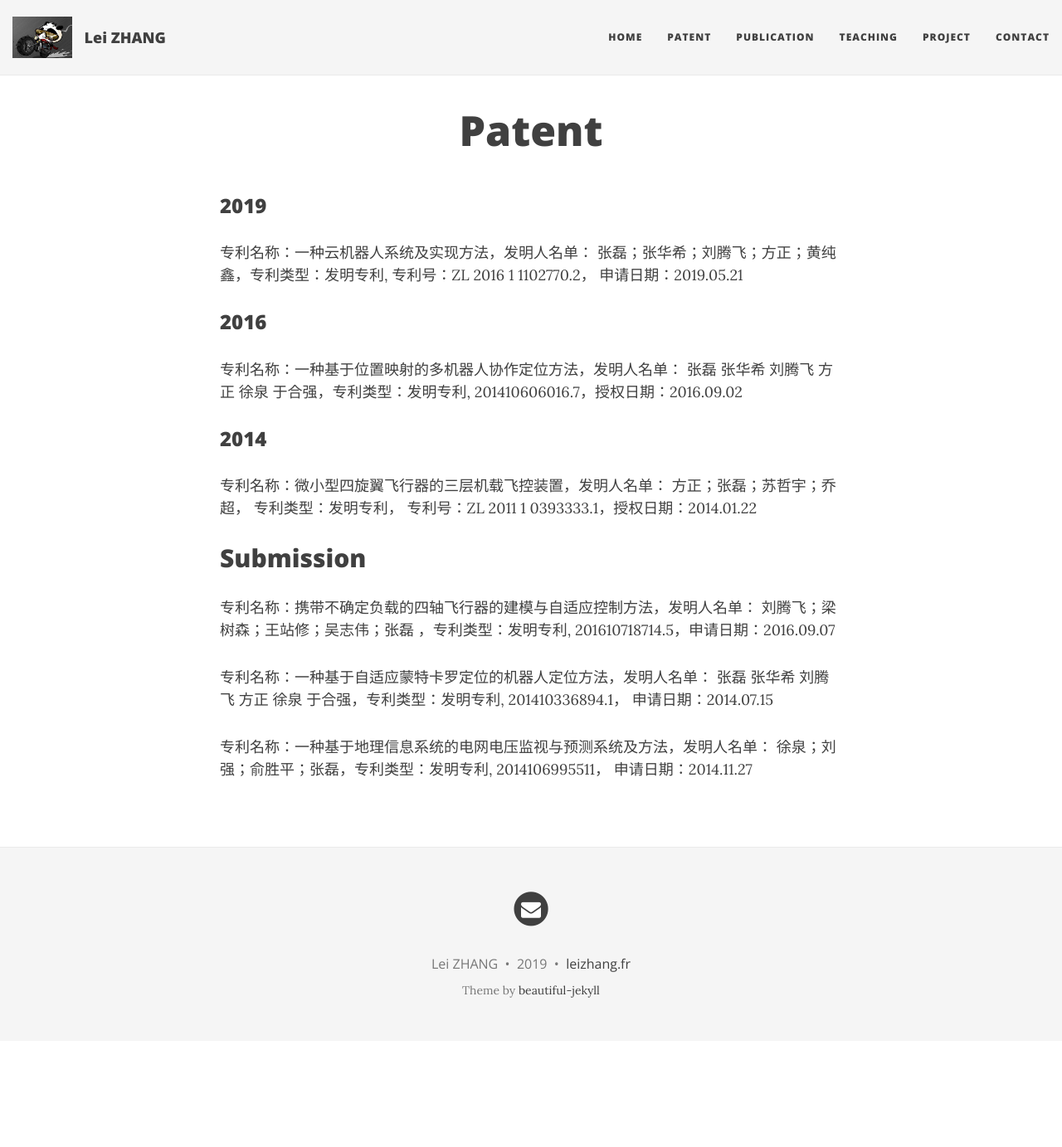
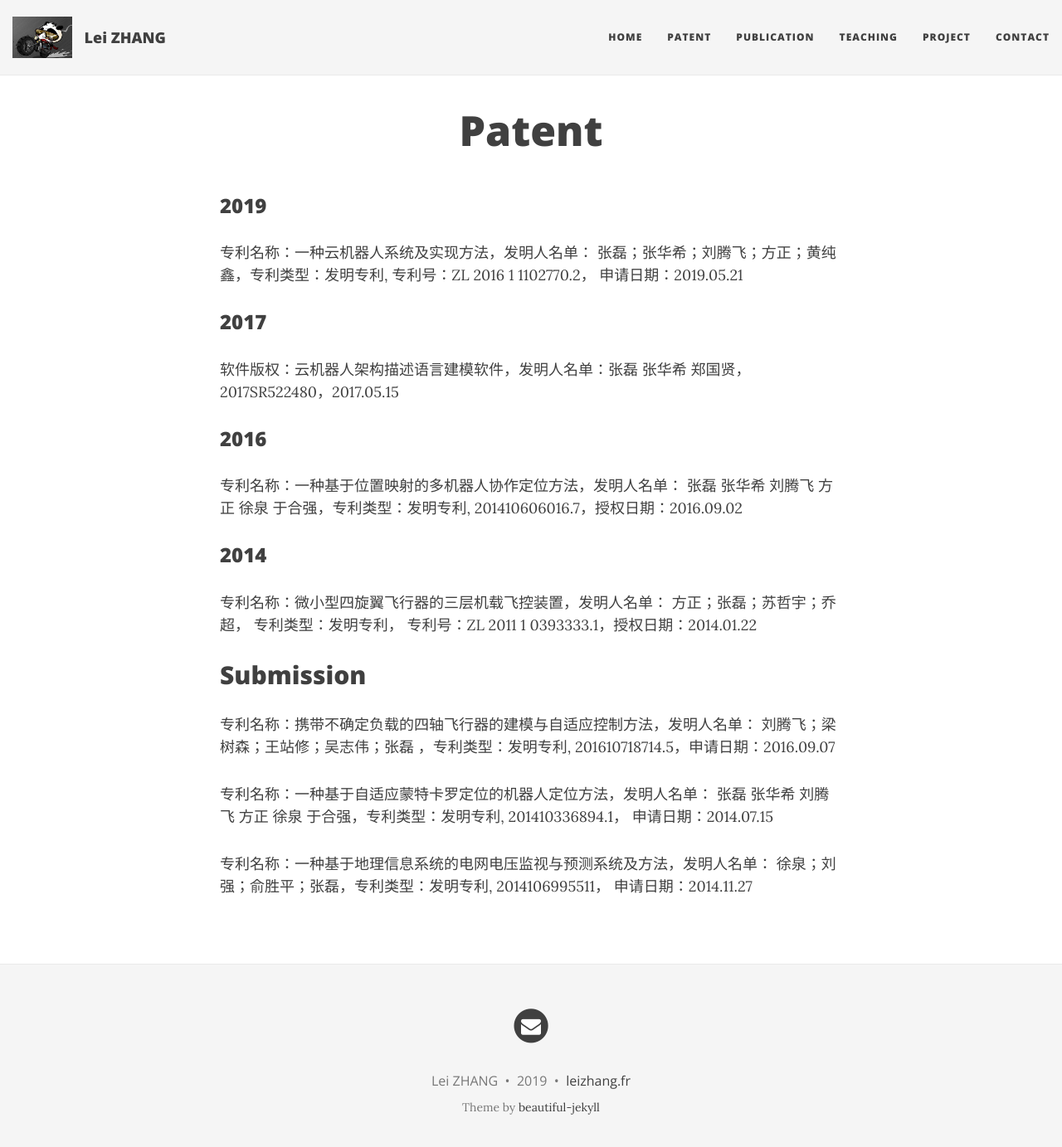
Before and after one commit to yulinz88/yulinz88.github.io, a Jekyll site: the page built from patent.md, in a window 1280 px wide and 1396 px high. Shown: the top 1383 px of the window at 83% size. Built offline with Jekyll 4.4.1, drawn with Linux system fonts in a browser that asks for light colours; nearby versions of some CDN libraries.

Commit message:
add software patent

```diff
--- a/patent.md
+++ b/patent.md
@@ -6,6 +6,10 @@ title: Patent
 ### 2019
 
 专利名称：一种云机器人系统及实现方法，发明人名单： 张磊；张华希；刘腾飞；方正；黄纯鑫，专利类型：发明专利, 专利号：ZL 2016 1 1102770.2， 申请日期：2019.05.21
+
+### 2017
+
+软件版权：云机器人架构描述语言建模软件，发明人名单：张磊 张华希 郑国贤，2017SR522480，2017.05.15
 
 ### 2016
 
```
